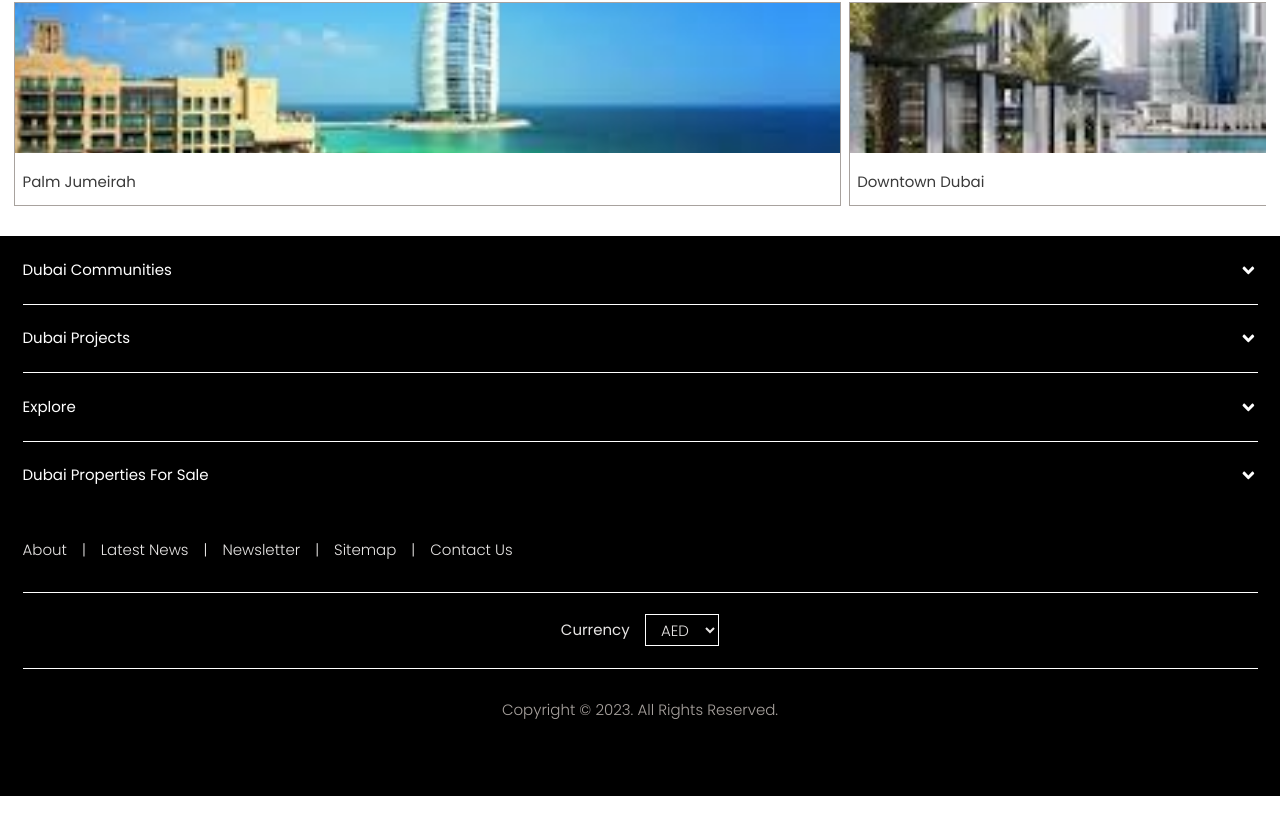
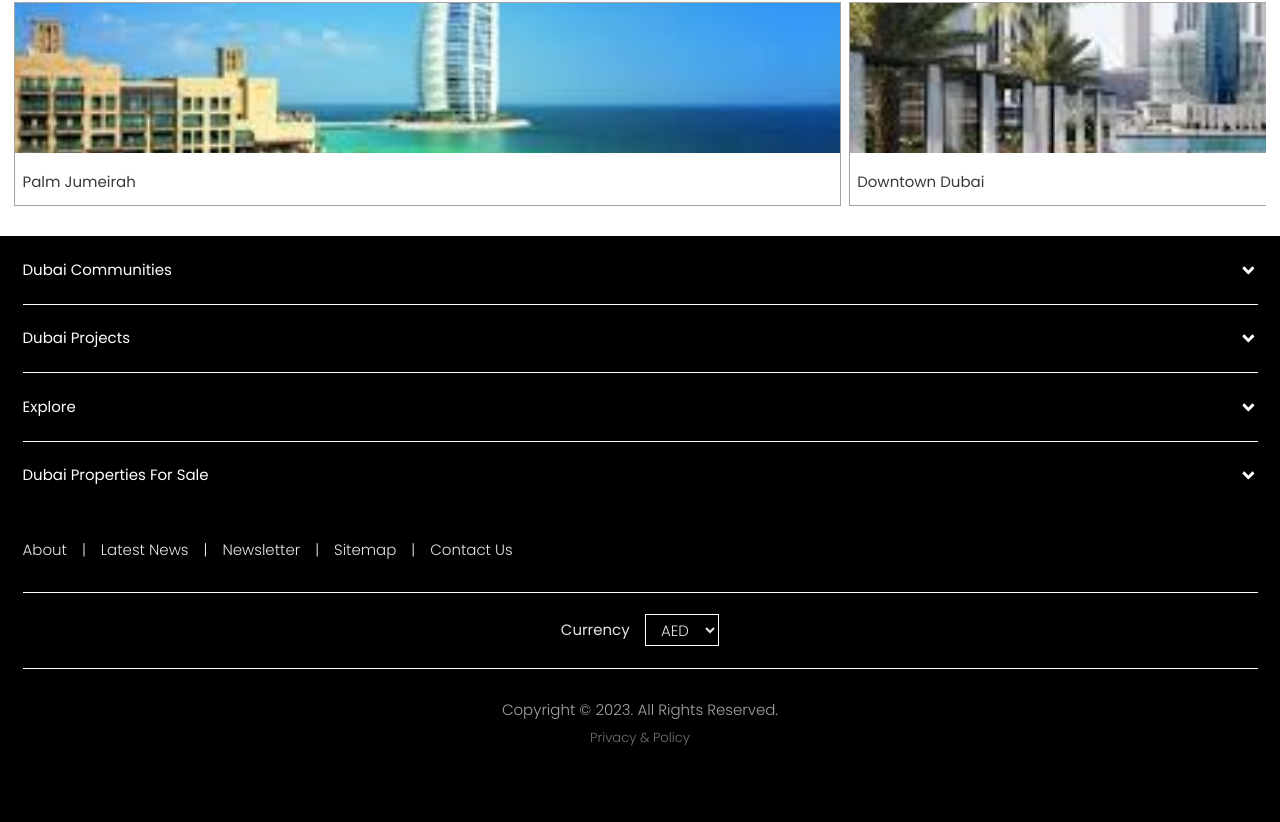
Before and after one commit to arefinite/real-estate, a React (Vite) app: page / in a window 1280 px wide. Shown: the part 5177-5999 px from the top of the page. Before the commit the page ends 5973 px from the top, so only its background shows below. Built offline with nearby package versions, Linux system fonts and the light colour scheme.

Commit message:
privacy added

```diff
--- a/src/components/shared/Footer.jsx/Copyright.jsx
+++ b/src/components/shared/Footer.jsx/Copyright.jsx
@@ -1,8 +1,15 @@
+import { Link } from "react-router-dom"
+
 const Copyright = () => {
 	return (
-		<div className='text-stone-400 px-4 pb-20 flex justify-center items-center'>
-			Copyright &copy; 2023. All Rights Reserved.
-		</div>
+		<>
+			<div className='text-stone-400 px-4 flex pb-2 justify-center items-center'>
+				Copyright &copy; 2023. All Rights Reserved.
+			</div>
+			<div className='text-stone-500 text-sm px-4 pb-20 flex justify-center items-center'>
+				<Link to='privacy-policy'>Privacy & Policy</Link>
+			</div>
+		</>
 	)
 }
 
```
